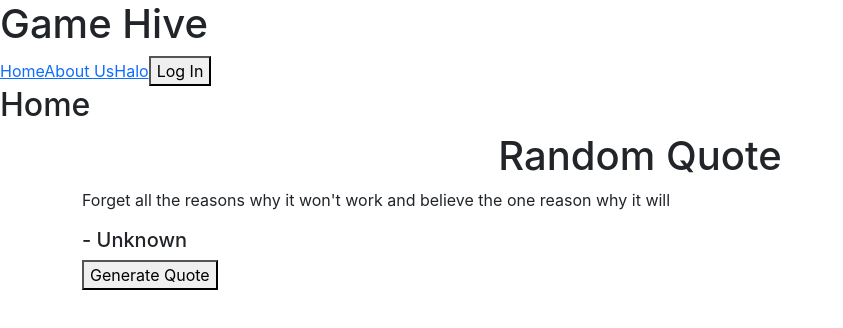
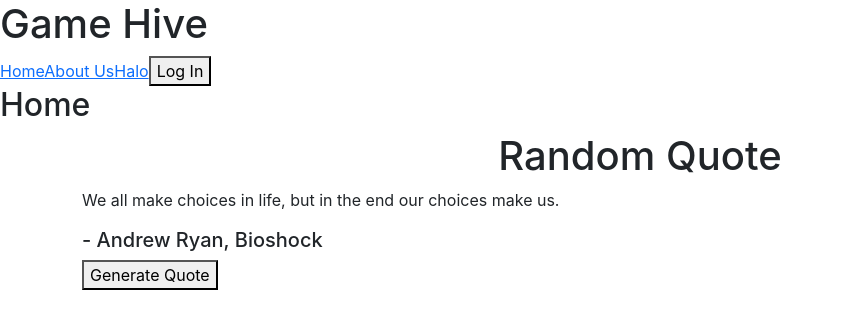
Before and after one commit to 301FinalProject/FrontEnd, a React (Create React App) app: page / in a window 1280 px wide. Shown: the top 328 px of the page, without its empty margins (0-843 px from the left). Built offline with nearby package versions, Linux system fonts and the light colour scheme.

Commit message:
added quotes

```diff
--- a/src/QuoteDB.js
+++ b/src/QuoteDB.js
@@ -1,30 +1,69 @@
 const quotes = [
     {
-      "quote": "Forget all the reasons why it won't work and believe the one reason why it will",
-      "author": "Unknown"
+        "quote": "We all make choices in life, but in the end our choices make us.",
+        "author": "Andrew Ryan, Bioshock"
+
     },
     {
-      "quote": "Always do what you are afraid to do",
-      "author": "Ralph Waldo Emerson"
-  },
+        "quote": "What is better? To be born good or to overcome your evil nature through great effort?",
+        "author": "Paarthurnax, Elder Scrolls V: Skyrim"
 
-  {
-      "quote": "Don’t be intimidated by what you don’t know. That can be your greatest strength and ensure that you do things differently from everyone else.",
-      "author": "Sara Blakely"
     },
     {
-      "quote": "If you keep on doing what you've always done, you will keep getting what you've always gotten.",
-      "author": "Unknown"
+        "quote": "The right man in the wrong place can make all the difference in the world.",
+        "author": "G-Man, Half-Life 2"
+
     },
     {
-      "quote": " For God so loved the world that he gave his one and only Son, that whoever believes in him shall not perish but have eternal life. John 3:16",
-      "author": "Jesus Christ"
+        "quote": "Wanting something does not give you the right to have it.",
+        "author": "Ezio Auditore, Assassin's Creed 2"
+
     },
     {
-      "quote": "The surest way to find your dream job is to create it.",
-      "author": "Unknown"
+        "quote": "Even in dark times, we cannot relinquish the things that make us human.",
+        "author": "Khan, Metro 2033"
 
-  }
+    },
+    {
+        "quote": "…",
+        "author": "Link, The Legend Of Zelda"
+
+    },
+    {
+        "quote": "Trust me.",
+        "author": "BT-7274, Titanfall 2"
+
+    },
+    {
+        "quote": "NOTHING IS MORE BADASS THAN TREATING A WOMAN WITH RESPECT!",
+        "author": "Mt. Torgue, Borderlands 2"
+
+    },
+    {
+        "quote": "Death is inevitable. Our fear of it makes us play safe, blocks out emotion. It's a losing game. Without passion, you are already dead.",
+        "author": "Max Payne, Max Payne 2: The Fall of Max Payne"
+
+    },
+    {
+        "quote": "You are here, and it’s beautiful, and escaping isn’t always something bad",
+        "author": "Delilah, Firewatch"
+
+    },
+    {
+        "quote": "Thank you Mario! But our Princess is in another castle!",
+        "author": "Toad, Super Mario Bros."
+
+    },
+    {
+        "quote": "It's a-me, Mario!",
+        "author": "Mario Auditore, Assassin’s Creed II"
+
+    },
+    {
+        "quote": "It's more important to master the cards you're holding than to complain about the ones your opponents were dealt.",
+        "author": "Grimsley, Pokémon Black and White"
+
+    },
 ]
 
 export default quotes;
```
Lines whose indentation alone changed are shown as unchanged.
